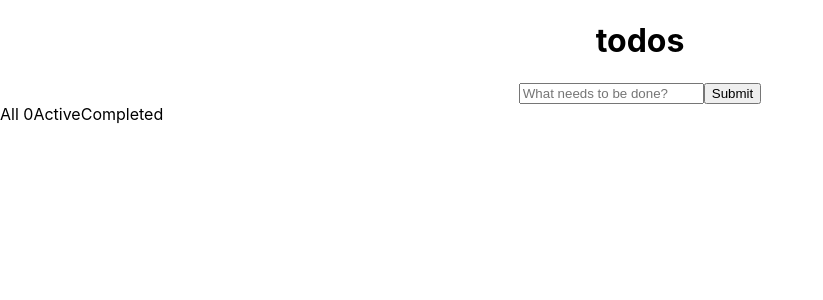
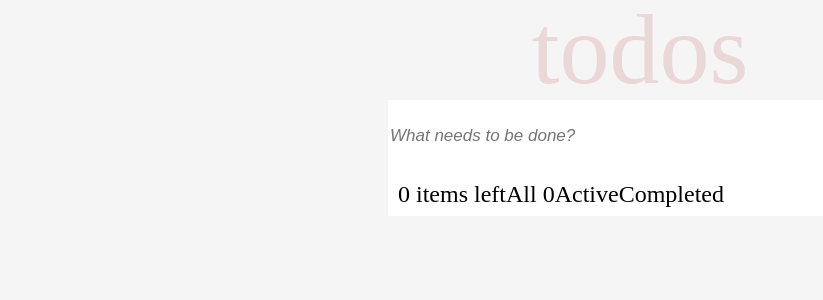
Before and after one commit to nawazzz/react.js-todolist, a React (Create React App) app: page / in a window 1280 px wide. Shown: the top 300 px of the page, without its empty margins (0-823 px from the left). Built offline with nearby package versions, Linux system fonts and the light colour scheme.

Commit message:
style ui

```diff
--- a/src/App.js
+++ b/src/App.js
@@ -35,20 +35,22 @@ class App extends React.Component {
     })
   }
   handleSubmit = (e) => {
-    // console.log(e)
+    console.log(e)
     let obj = {
       inputValue: this.state.value,
       isCompleted: false,
       id: new Date().getTime()
     }
-    if (this.state.value.length > 0) {
-      this.state.allTodo.push(obj)
+    if (e.charCode === 13 && this.state.value.length > 0) {
+      this.setState({
+        allTodo: [
+          ...this.state.allTodo,
+          obj
+        ],
+        value: ""
+      })
     }
-    this.setState({
-      value: ""
-    }, () => {
-      // console.log(this.state)
-    })
+
   }
   deleteListElement = (elm) => {
     const filteredAlltodo = this.state.allTodo.filter((item, index) => {
@@ -75,7 +77,7 @@ class App extends React.Component {
     })
   }
   handleFilter = (e) => {
-    console.log(e.target.dataset.name)
+    // console.log(e.target.dataset.name)
     this.setState({
       selectedFilter: e.target.dataset.name
     })
@@ -133,7 +135,7 @@ class App extends React.Component {
       })
     }
 
-    console.log(filteredTodo)
+    // console.log(filteredTodo)
     return (
       <React.Fragment>
         <Modal
@@ -145,8 +147,8 @@ class App extends React.Component {
           editTodoWithThisId={this.state.editTodoWithThisId}
           handleEdit={this.handleEdit}
         >
-          <h2>Hello</h2>
-          <button onClick={this.handleModalClose}>close</button>
+          <h2>Edit your todo</h2>
+          {/* <button onClick={this.handleModalClose}>close</button> */}
           <div>
             <input type={"text"} value={this.state.editText} onChange={this.handleEdit}/>
           </div>
@@ -156,12 +158,19 @@ class App extends React.Component {
         </Modal>
         <div className="App">
           <h1>todos</h1>
-          <input type="text" placeholder="What needs to be done?" value={this.state.value} onChange={this.hanldeChange} />
-          <input type="submit" onClick={this.handleSubmit} />
+          <div className="inputContainer">
+            {/* <span ><select className="selectAllTodo"></select></span> */}
+            <input type="text" placeholder="What needs to be done?" value={this.state.value} onChange={this.hanldeChange} className="inputText" onKeyPress={this.handleSubmit}
+            />
+            {/* <input type="submit" onClick={this.handleSubmit} className="submitButton"/> */}
+          </div>
         </div>
         <List allTodo={this.state.selectedFilter === "All" ? this.state.allTodo : filteredTodo} deleteListElement={this.deleteListElement} markAsCompleted={this.markAsCompleted} editListThroughModal={this.editListThroughModal}
         />
-        <div onClick={this.handleFilter}>
+        <div onClick={this.handleFilter} className="todoFilterContainer">
+          <span>
+          {this.state.allTodo.length} items left
+          </span>
           <span data-name={'All'}>
             All {this.state.allTodo.length}
           </span>
--- a/src/App.scss
+++ b/src/App.scss
@@ -1,38 +1,85 @@
-.App {
+/* http://meyerweb.com/eric/tools/css/reset/
+   v2.0 | 20110126
+   License: none (public domain)
+*/
+
+html, body, div, span, applet, object, iframe,
+h1, h2, h3, h4, h5, h6, p, blockquote, pre,
+a, abbr, acronym, address, big, cite, code,
+del, dfn, em, img, ins, kbd, q, s, samp,
+small, strike, strong, sub, sup, tt, var,
+b, u, i, center,
+dl, dt, dd, ol, ul, li,
+fieldset, form, label, legend,
+table, caption, tbody, tfoot, thead, tr, th, td,
+article, aside, canvas, details, embed,
+figure, figcaption, footer, header, hgroup,
+menu, nav, output, ruby, section, summary,
+time, mark, audio, video {
+	margin: 0;
+	padding: 0;
+	border: 0;
+	font-size: 100%;
+	font: inherit;
+	vertical-align: baseline;
+}
+/* HTML5 display-role reset for older browsers */
+article, aside, details, figcaption, figure,
+footer, header, hgroup, menu, nav, section {
+	display: block;
+}
+body {
+	line-height: 1;
+}
+ol, ul {
+	list-style: none;
+}
+blockquote, q {
+	quotes: none;
+}
+blockquote:before, blockquote:after,
+q:before, q:after {
+	content: '';
+	content: none;
+}
+table {
+	border-collapse: collapse;
+	border-spacing: 0;
+}
+// ..................................................
+body{
+  background: #f5f5f5;
+}
+.App{
   text-align: center;
-}
-
-.App-logo {
-  height: 40vmin;
-  pointer-events: none;
-}
-
-@media (prefers-reduced-motion: no-preference) {
-  .App-logo {
-    animation: App-logo-spin infinite 20s linear;
+  h1{
+    font-size: 100px;
+    font-weight: 100;
+    color: rgba(175, 47, 47, 0.15);
+    width: 100%;
+  }
+  .inputContainer{
+    .selectAllTodo{
+      height: 72px;
+      background: white;
+      border: none;
+      border-bottom: 3px solid #f6f1f1;
+    }
+    .inputText{
+      width: 500px;
+      height: 70px;
+      border: none;
+      font-size: 17px;
+      font-style: italic;
+      outline: none
+    }
   }
 }
 
-.App-header {
-  background-color: #282c34;
-  min-height: 100vh;
-  display: flex;
-  flex-direction: column;
-  align-items: center;
-  justify-content: center;
-  font-size: calc(10px + 2vmin);
-  color: white;
+.todoFilterContainer{
+  width: 484px;
+  margin: 0 auto;
+  background: white;
+  padding: 10px;
+  font-size: 24px;
 }
-
-.App-link {
-  color: #61dafb;
-}
-
-@keyframes App-logo-spin {
-  from {
-    transform: rotate(0deg);
-  }
-  to {
-    transform: rotate(360deg);
-  }
-}
--- a/src/List.js
+++ b/src/List.js
@@ -8,9 +8,9 @@ class List extends React.Component {
         <div>
           {this.props.allTodo && this.props.allTodo.map((elm, index) => {
             return(
-              <div key={elm.id}>
-                <span><input type="checkbox" checked={elm.isCompleted} value={elm.isCompleted} id={elm.id} onClick={() => this.props.markAsCompleted(elm)}/></span>
-                <span onClick={() => this.props.editListThroughModal(elm)} style={{textDecoration: elm.isCompleted? "line-through" : "none" }}>{elm.inputValue}</span>
+              <div key={elm.id} className="todosContainer">
+                <span className="checkbox"><input className="inputCheckbox" type="checkbox" checked={elm.isCompleted} value={elm.isCompleted} id={elm.id} onClick={() => this.props.markAsCompleted(elm)}/></span>
+                <span onClick={() => this.props.editListThroughModal(elm)} style={{textDecoration: elm.isCompleted? "line-through" : "none" }}className="todoTextListElement" >{elm.inputValue}</span>
                 <span onClick={() => this.props.deleteListElement(elm)}>X</span>
               </div>
             )
--- a/src/List.scss
+++ b/src/List.scss
@@ -0,0 +1,68 @@
+/* http://meyerweb.com/eric/tools/css/reset/
+   v2.0 | 20110126
+   License: none (public domain)
+*/
+
+html, body, div, span, applet, object, iframe,
+h1, h2, h3, h4, h5, h6, p, blockquote, pre,
+a, abbr, acronym, address, big, cite, code,
+del, dfn, em, img, ins, kbd, q, s, samp,
+small, strike, strong, sub, sup, tt, var,
+b, u, i, center,
+dl, dt, dd, ol, ul, li,
+fieldset, form, label, legend,
+table, caption, tbody, tfoot, thead, tr, th, td,
+article, aside, canvas, details, embed,
+figure, figcaption, footer, header, hgroup,
+menu, nav, output, ruby, section, summary,
+time, mark, audio, video {
+	margin: 0;
+	padding: 0;
+	border: 0;
+	font-size: 100%;
+	font: inherit;
+	vertical-align: baseline;
+}
+/* HTML5 display-role reset for older browsers */
+article, aside, details, figcaption, figure,
+footer, header, hgroup, menu, nav, section {
+	display: block;
+}
+body {
+	line-height: 1;
+}
+ol, ul {
+	list-style: none;
+}
+blockquote, q {
+	quotes: none;
+}
+blockquote:before, blockquote:after,
+q:before, q:after {
+	content: '';
+	content: none;
+}
+table {
+	border-collapse: collapse;
+	border-spacing: 0;
+}
+// .........................................................
+
+.todosContainer{
+  width: 494px;
+  margin: 0 auto;
+  padding: 10px;
+  background: white;
+  .checkbox{
+    border-radius: 25%;
+    padding: 10px;
+    .inputCheckbox{
+      border-radius: 50%;
+      padding: 10px;
+    }
+  }
+  .todoTextListElement{
+    font-size: 18px;
+    padding: 10px 10px 10px 0;
+  }
+}
```
